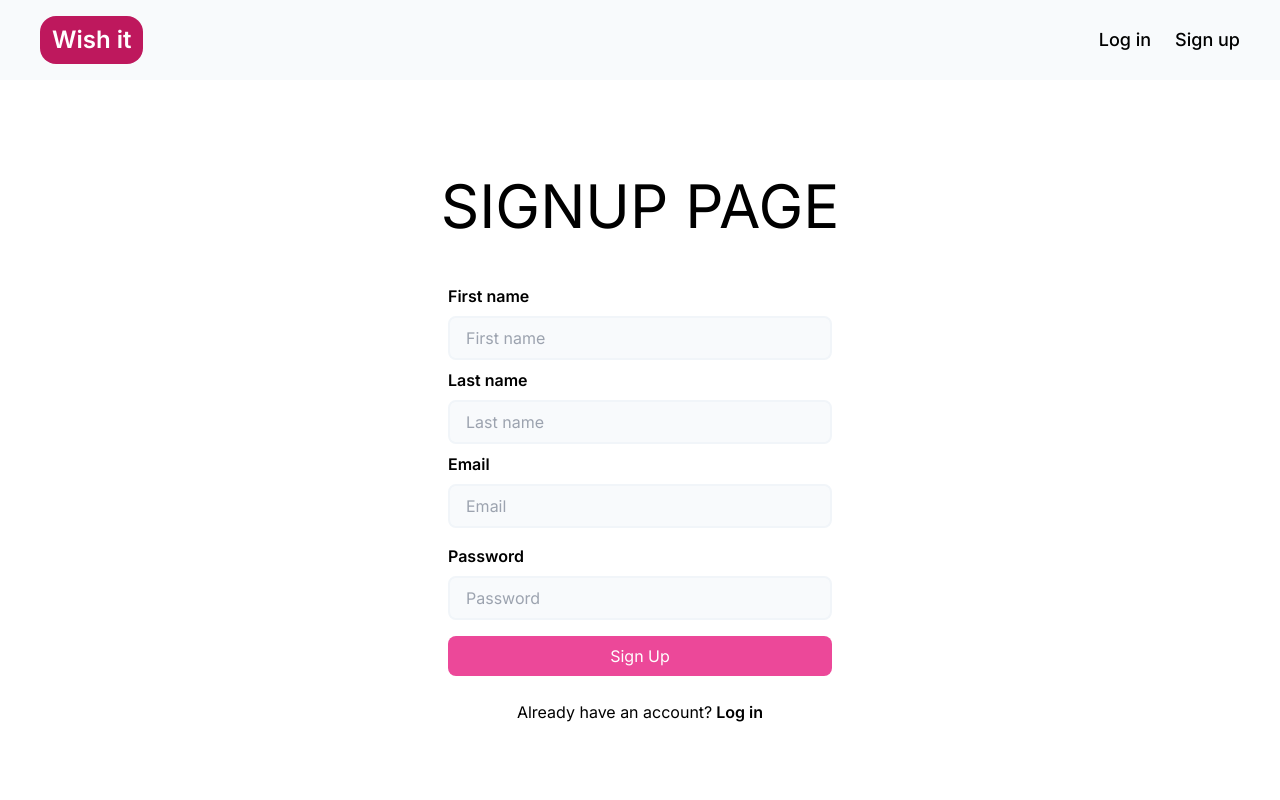
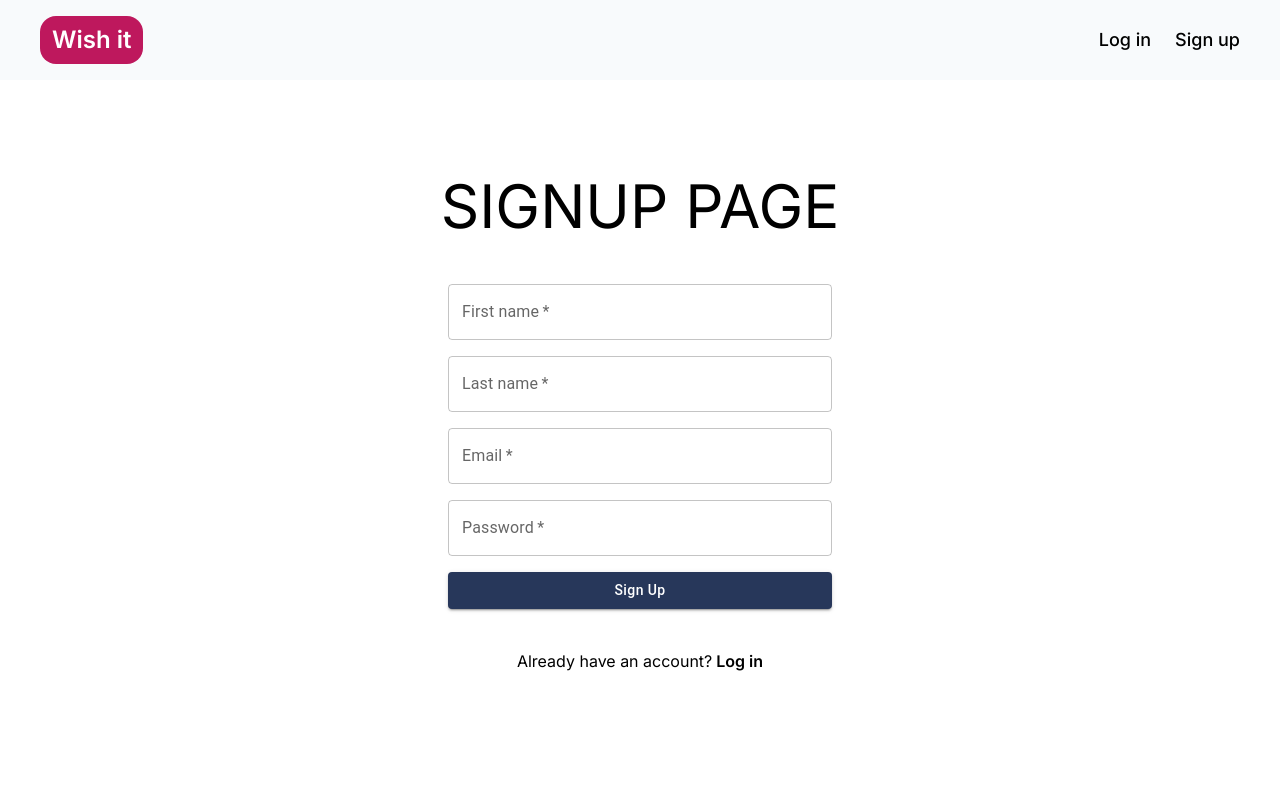
Before and after one commit to thewildc4rd/wish-it, a Next.js app: page /signup in a window 1280 px wide. Shown: the top 800 px of the page. Built offline with nearby package versions, Linux system fonts and the light colour scheme; no server answers.

Commit message:
theme changed

```diff
--- a/app/layout.js
+++ b/app/layout.js
@@ -3,6 +3,8 @@ import './globals.css';
 import Navbar from '@/components/Navbar';
 import Footer from '@/components/Footer';
 import { AuthProvider } from '@/authentication/AuthContext';
+import { ThemeProvider } from '@mui/material/styles';
+import { theme } from '@/config/theme';
 
 const inter = Inter({ subsets: ['latin'] });
 
@@ -16,9 +18,11 @@ export default function RootLayout({ children }) {
     <html lang='en'>
       <body className={inter.className}>
         <AuthProvider>
-          <Navbar />
-          <div className='flex-1'>{children}</div>
-          <Footer />
+          <ThemeProvider theme={theme}>
+            <Navbar />
+            <div className='flex-1'>{children}</div>
+            <Footer />
+          </ThemeProvider>
         </AuthProvider>
       </body>
     </html>
--- a/app/login/page.js
+++ b/app/login/page.js
@@ -5,7 +5,7 @@ const LogIn = (props) => {
   return (
     <main className='flex min-h-screen flex-col items-center gap-2 p-24'>
       <div className='flex flex-col items-center gap-2 px-4 py-6 rounded-xl shadow-gray-300 shadow-2xl'>
-        <h1 className='text-4xl mb-6'>Welcome Back!</h1>
+        <h1 className='text-4xl mb-6 font-medium'>Welcome Back!</h1>
         <LogInForm />
       </div>
     </main>
--- a/app/page.js
+++ b/app/page.js
@@ -9,7 +9,7 @@ export default function Home() {
 
   useEffect(() => {
     getCollection('lists').then((lists) => {
-      const publicLists = lists.filter((list) => list.public);
+      const publicLists = lists.filter((list) => list.public == true);
       setLists(publicLists);
     });
   }, []);
@@ -17,7 +17,7 @@ export default function Home() {
   return (
     <main className='flex flex-col min-h-screen p-10'>
       <h1 className='text-4xl font-semibold text-center mb-5'>Public Lists</h1>
-      <div className='flex flex-row gap-4'>
+      <div className='flex flex-row gap-4 flex-wrap'>
         {lists.map((list) => (
           <ListCard list={list} forMyList={false} key={list.id} />
         ))}
--- a/components/HamburgerIcon.js
+++ /dev/null
@@ -1,19 +0,0 @@
-import React from 'react';
-
-const HamburgerIcon = (props) => {
-  return (
-    <svg
-      xmlns='http://www.w3.org/2000/svg'
-      x='0px'
-      y='0px'
-      width='25'
-      height='25'
-      viewBox='0 0 50 50'
-      fill='#FFFFFF'
-    >
-      <path d='M 5 8 A 2.0002 2.0002 0 1 0 5 12 L 45 12 A 2.0002 2.0002 0 1 0 45 8 L 5 8 z M 5 23 A 2.0002 2.0002 0 1 0 5 27 L 45 27 A 2.0002 2.0002 0 1 0 45 23 L 5 23 z M 5 38 A 2.0002 2.0002 0 1 0 5 42 L 45 42 A 2.0002 2.0002 0 1 0 45 38 L 5 38 z'></path>
-    </svg>
-  );
-};
-
-export default HamburgerIcon;
--- a/components/ListCard.js
+++ b/components/ListCard.js
@@ -16,14 +16,16 @@ const PublicListCard = ({ list, forMyList }) => {
 
   return (
     <div className='h-full bg-gray-100 p-4 rounded-lg shadow-lg cursor-pointer'>
+      <div className='flex flex-col mb-3'>
         <h3 className='text-xl font-semibold' onClick={() => router.push(`/${list.id}`)}>
           {list.title}
         </h3>
         {!forMyList && (
-        <h4 className='text-base mb-5'>
+          <h4 className='text-base'>
             <span className='font-medium'>Creator:</span> {creator}
           </h4>
         )}
+      </div>
       {list.image && (
         <Box
           component='img'
--- a/components/LogInForm.js
+++ b/components/LogInForm.js
@@ -3,6 +3,7 @@
 import React, { useEffect, useState } from 'react';
 import { useRouter } from 'next/navigation';
 import { logIn } from '@/authentication/authUtils';
+import { Button, TextField } from '@mui/material';
 
 const LogInForm = (props) => {
   const router = useRouter();
@@ -10,46 +11,43 @@ const LogInForm = (props) => {
   const [password, setPassword] = useState('');
   const [errMsg, setErrMsg] = useState('');
 
+  const onSubmit = () => {
+    try {
+      logIn(email, password).then(() => {
+        router.push('/');
+      });
+    } catch (err) {
+      setErrMsg('Invalid email or password');
+    }
+  };
+
   return (
-    <div className='flex flex-col gap-2 w-96'>
-      <div className='font-semibold'>Email</div>
-      <input
-        className={`${
-          email ? 'bg-pink-100  border-pink-200' : 'border-slate-100 bg-slate-50'
-        } border-2 p-2 px-4 rounded-lg text-gray-700 transition-all`}
-        placeholder='Email'
+    <div className='flex flex-col gap-4 w-96'>
+      <TextField
+        required
+        label='Email'
+        variant='outlined'
+        value={email}
         onChange={(e) => {
           setEmail(e.target.value);
           setErrMsg('');
         }}
       />
-      <div className='font-semibold mt-2'>Password</div>
-      <input
-        className={`${
-          password ? 'bg-pink-100  border-pink-200' : 'border-slate-100 bg-slate-50'
-        } border-2 p-2 px-4 rounded-lg text-gray-700 transition-all`}
-        placeholder='Password'
+      <TextField
+        required
+        label='Password'
         type='password'
+        variant='outlined'
+        value={password}
         onChange={(e) => {
           setPassword(e.target.value);
           setErrMsg('');
         }}
       />
-      <button
-        className='bg-pink-500 text-white py-2 rounded-lg mt-2 hover:shadow-lg transition-all'
-        onClick={async () => {
-          try {
-            await logIn(email, password);
-            router.push('/');
-          } catch (err) {
-            setErrMsg('Invalid email or password');
-          }
-        }}
-      >
+      <Button variant='contained' onClick={onSubmit}>
         Log In
-      </button>
+      </Button>
       <div className='text-red-700 text-center'>{errMsg}</div>
-
       <div className='text-center py-2'>
         Don&apos;t have an account?
         <a className='ml-1 font-semibold' href='/signup'>
--- a/components/Navbar.js
+++ b/components/Navbar.js
@@ -16,7 +16,7 @@ const Navbar = (props) => {
         <div className=' mr-auto flex gap-x-6 items-center'>
           <Link
             href={'/'}
-            className='text-2xl bg-pink-700 text-white p-2 px-3 rounded-2xl font-semibold'
+            className='text-2xl bg-secondary text-white p-2 px-3 rounded-2xl font-semibold'
           >
             Wish it
           </Link>
--- a/components/SignUpForm.js
+++ b/components/SignUpForm.js
@@ -4,6 +4,7 @@ import React, { useContext, useState } from 'react';
 import { useRouter } from 'next/navigation';
 import { signUp } from '@/authentication/authUtils';
 import { addUser } from '@/utils/databaseUtils';
+import { Button, TextField } from '@mui/material';
 
 const SignUpForm = (props) => {
   const router = useRouter();
@@ -13,67 +14,64 @@ const SignUpForm = (props) => {
   const [last, setLast] = useState('');
   const [errMsg, setErrMsg] = useState('');
 
+  const onSubmit = () => {
+    try {
+      signUp(email, password).then((res) => {
+        addUser(res.user.uid, { first, last, email }).then(() => {
+          router.push('/');
+        });
+      });
+    } catch (err) {
+      setErrMsg('Invalid email or password');
+    }
+  };
+
   return (
-    <div className='flex flex-col gap-2 w-96'>
-      <div className='font-semibold'>First name</div>
-      <input
-        className={`${
-          first ? 'bg-pink-100  border-pink-200' : 'border-slate-100 bg-slate-50'
-        } border-2 p-2 px-4 rounded-lg text-gray-700 transition-all`}
-        placeholder='First name'
+    <div className='flex flex-col gap-4 w-96'>
+      <TextField
+        required
+        label='First name'
+        variant='outlined'
+        value={first}
         onChange={(e) => {
           setFirst(e.target.value);
           setErrMsg('');
         }}
       />
-      <div className='font-semibold'>Last name</div>
-      <input
-        className={`${
-          last ? 'bg-pink-100  border-pink-200' : 'border-slate-100 bg-slate-50'
-        } border-2 p-2 px-4 rounded-lg text-gray-700 transition-all`}
-        placeholder='Last name'
+      <TextField
+        required
+        label='Last name'
+        variant='outlined'
+        value={last}
         onChange={(e) => {
           setLast(e.target.value);
           setErrMsg('');
         }}
       />
-      <div className='font-semibold'>Email</div>
-      <input
-        className={`${
-          email ? 'bg-pink-100  border-pink-200' : 'border-slate-100 bg-slate-50'
-        } border-2 p-2 px-4 rounded-lg text-gray-700 transition-all`}
-        placeholder='Email'
+      <TextField
+        required
+        label='Email'
+        variant='outlined'
+        value={email}
         onChange={(e) => {
           setEmail(e.target.value);
           setErrMsg('');
         }}
       />
-      <div className='font-semibold mt-2'>Password</div>
-      <input
-        className={`${
-          password ? 'bg-pink-100  border-pink-200' : 'border-slate-100 bg-slate-50'
-        } border-2 p-2 px-4 rounded-lg text-gray-700 transition-all`}
-        placeholder='Password'
+      <TextField
+        required
+        label='Password'
         type='password'
+        variant='outlined'
+        value={password}
         onChange={(e) => {
           setPassword(e.target.value);
           setErrMsg('');
         }}
       />
-      <button
-        className='bg-pink-500 text-white py-2 rounded-lg mt-2 hover:shadow-lg transition-all'
-        onClick={async () => {
-          try {
-            const res = await signUp(email, password);
-            await addUser(res.user.uid, { first, last, email });
-            router.push('/');
-          } catch (err) {
-            setErrMsg('Invalid email or password');
-          }
-        }}
-      >
+      <Button variant='contained' onClick={onSubmit}>
         Sign Up
-      </button>
+      </Button>
       <div className='text-red-700 text-center'>{errMsg}</div>
 
       <div className='text-center py-2'>
--- /dev/null
+++ b/config/theme.js
@@ -0,0 +1,26 @@
+'use client';
+
+import { createTheme } from '@mui/material/styles';
+import { Inter } from 'next/font/google';
+
+const inter = Inter({ subsets: ['latin'] });
+
+export const theme = createTheme({
+  palette: {
+    mode: 'light',
+    primary: {
+      main: '#27375a',
+    },
+    secondary: {
+      main: '#BE185D',
+    },
+    error: {
+      main: '#b71c1c',
+    },
+  },
+  typography: {
+    button: {
+      textTransform: 'none',
+    },
+  },
+});
--- a/tailwind.config.js
+++ b/tailwind.config.js
@@ -1,16 +1,19 @@
 /** @type {import('tailwindcss').Config} */
 module.exports = {
   content: [
-    "./pages/**/*.{js,ts,jsx,tsx,mdx}",
-    "./components/**/*.{js,ts,jsx,tsx,mdx}",
-    "./app/**/*.{js,ts,jsx,tsx,mdx}",
+    './pages/**/*.{js,ts,jsx,tsx,mdx}',
+    './components/**/*.{js,ts,jsx,tsx,mdx}',
+    './app/**/*.{js,ts,jsx,tsx,mdx}',
   ],
   theme: {
     extend: {
+      colors: {
+        primary: '#27375a',
+        secondary: '#BE185D',
+      },
       backgroundImage: {
-        "gradient-radial": "radial-gradient(var(--tw-gradient-stops))",
-        "gradient-conic":
-          "conic-gradient(from 180deg at 50% 50%, var(--tw-gradient-stops))",
+        'gradient-radial': 'radial-gradient(var(--tw-gradient-stops))',
+        'gradient-conic': 'conic-gradient(from 180deg at 50% 50%, var(--tw-gradient-stops))',
       },
     },
   },
```
Also changed, not shown: app/my-lists/page.js (+11 -11 lines), app/new-list/page.js (+9 -25 lines). Lines whose indentation alone changed are shown as unchanged.
